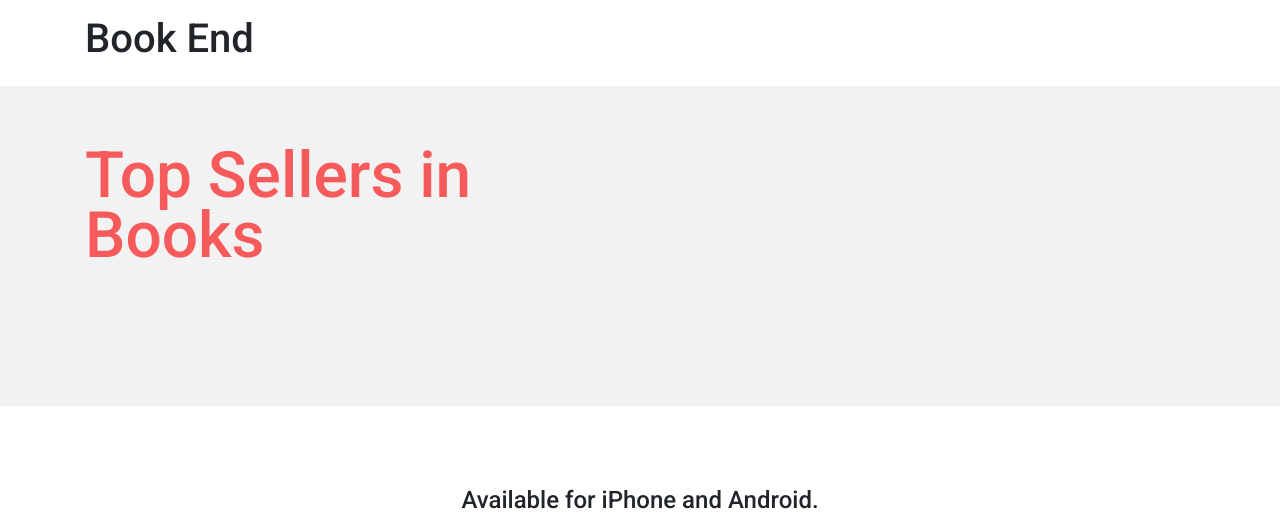
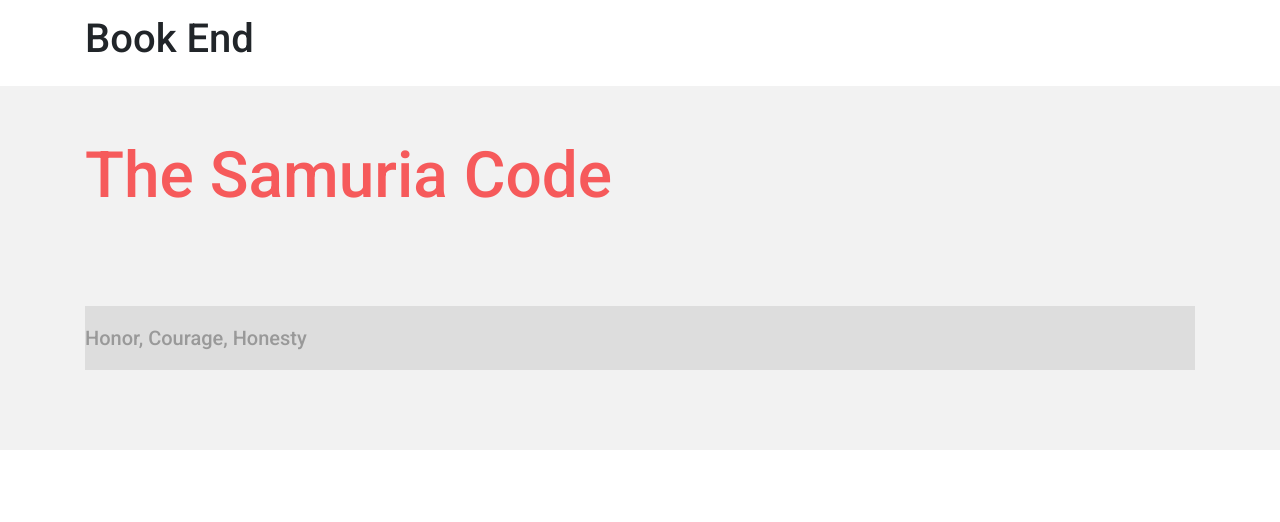
Before and after one commit to AzariaBerry/Introduction, a plain HTML site: page index.html in a window 1280 px wide. Shown: the top 522 px of the page. Drawn offline with nearby package versions, Linux system fonts and the light colour scheme.

Commit message:
learned promo

```diff
--- a/index.html
+++ b/index.html
@@ -19,6 +19,7 @@
       <div class="container">
 
         <h1>{{ title }}</h1>
+        <h2>{{promo}}</h2>
 
       </div>
     </div>
--- a/js/controllers/MainController.js
+++ b/js/controllers/MainController.js
@@ -1,3 +1,6 @@
 app.controller('MainController',['$scope', function($scope) {
-    $scope.title = 'Top Sellers in Books';
+    $scope.title = 'The Samuria Code';
+    $scope.promo = 'Honor, Courage, Honesty';
     }]);
+
+    //Both the controller MainController and the view index.html have access to $scope. This means we can use $scope to communicate between the controller and the view. In the controller, change the value of title to your own string.
```
Also changed, not shown: notes.html (added, +1 -0 lines).
